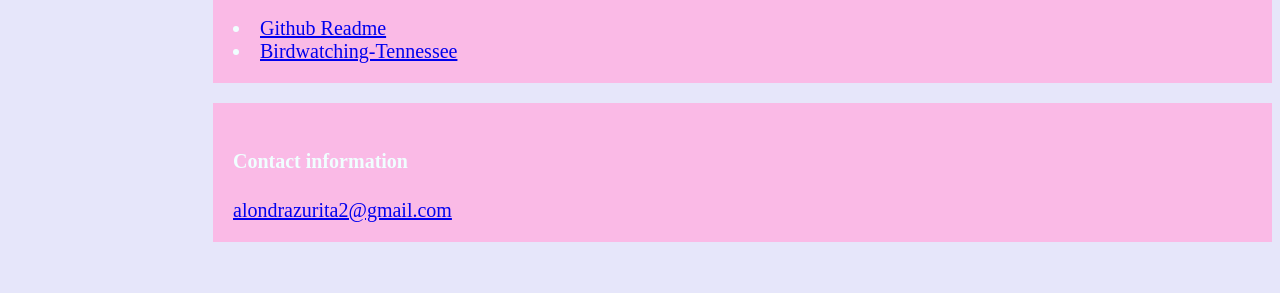
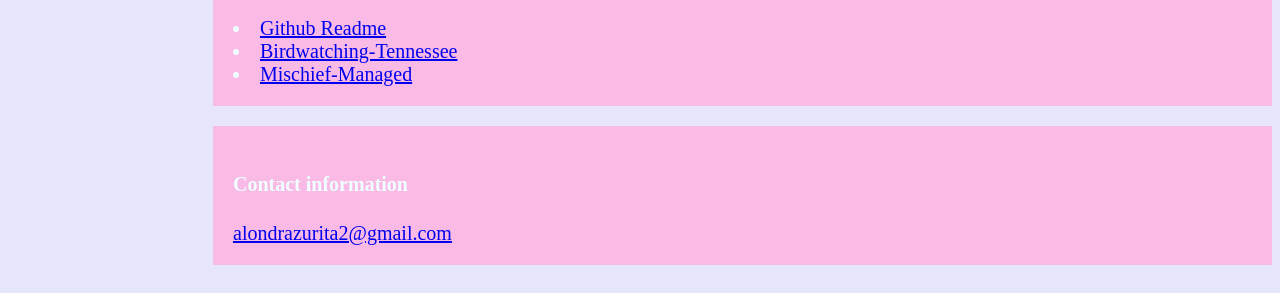
Before and after one commit to alondrazz/Portfolio, a plain HTML site: page index.html in a window 1280 px wide. Shown: the part 783-1076 px from the top of the page. Before the commit the page ends 1053 px from the top, so only its background shows below. Drawn offline with Linux system fonts and the light colour scheme.

Commit message:
added new project

```diff
--- a/index.html
+++ b/index.html
@@ -55,6 +55,9 @@
                 <li>
                     <a href=" https://joseph-s-foster.github.io/Birdwatching-Tennessee/"> Birdwatching-Tennessee</a>
                 </li>
+                <li>
+                    <a href="http://localhost:3001/"> Mischief-Managed</a>
+                </li>
             </nav>
             <!--my contact infromation-->
             <footer id="Contact-information" class="ContactInformation">
```
